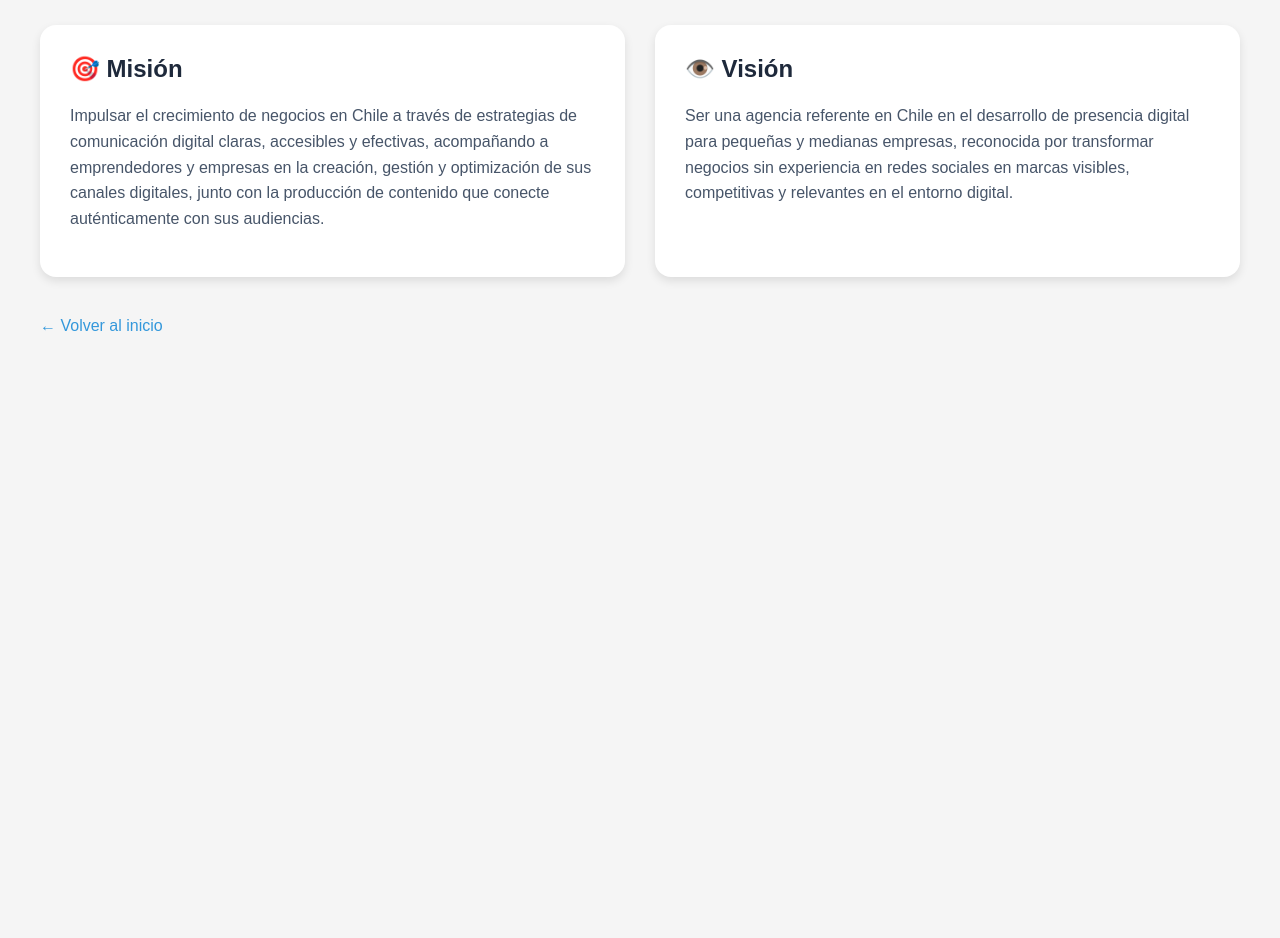
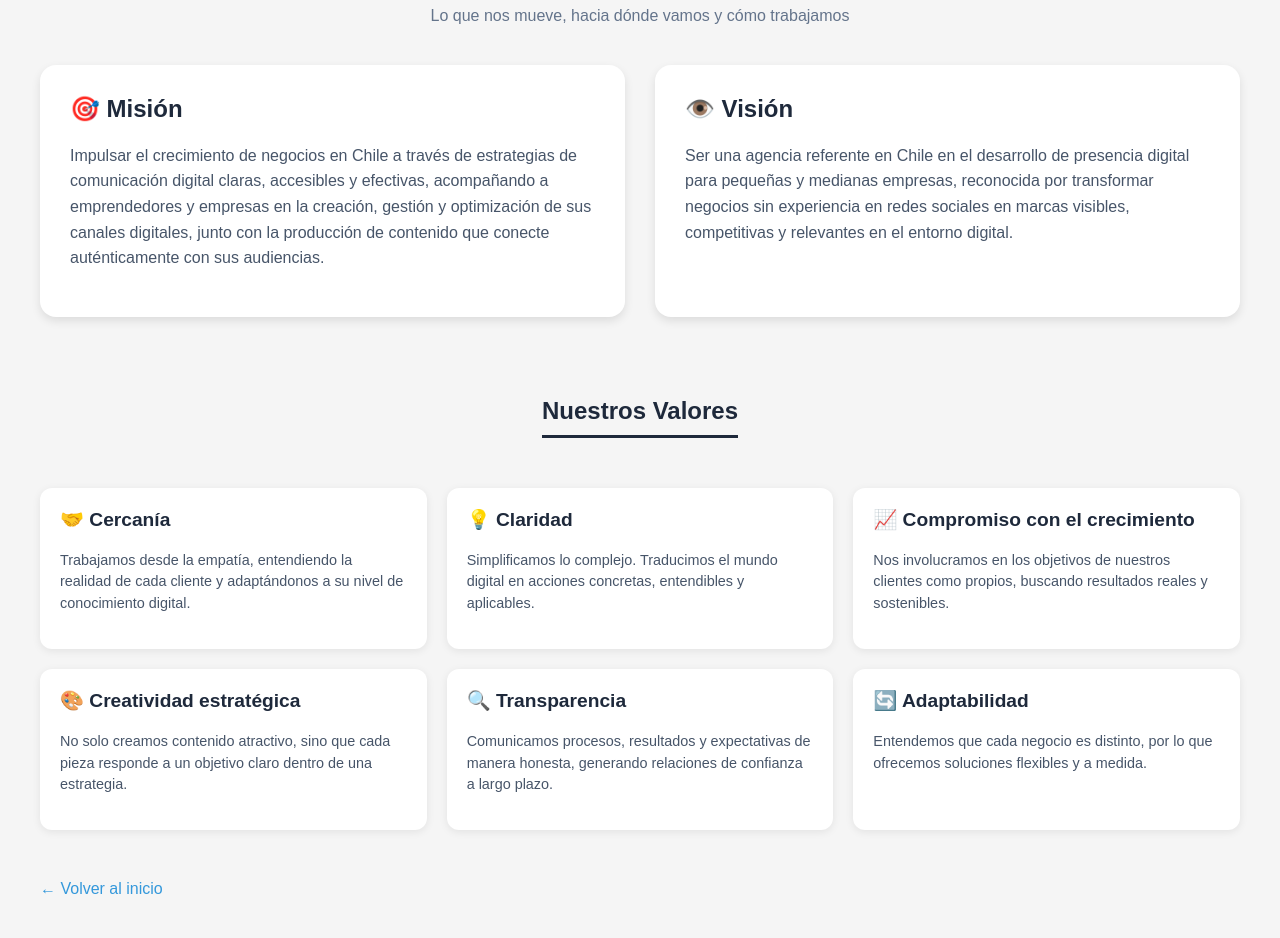
Before and after one commit to andrescepeda-sys/andrescepeda-sys.github.io, a plain HTML site: page mvv.html in a window 1280 px wide. Shown: the part 113-1051 px from the top of the page. Before the commit the page ends 800 px from the top, so only its background shows below. Drawn offline with Linux system fonts and the light colour scheme.

Commit message:
mvv.html

```diff
--- a/mvv.html
+++ b/mvv.html
@@ -2,7 +2,7 @@
 <html lang="es">
 <head>
     <meta charset="UTF-8">
-    <title>Misión y Visión | Outline</title>
+    <title>Misión, Visión y Valores | Outline</title>
     <style>
         body {
             font-family: Arial, sans-serif;
@@ -15,51 +15,132 @@
             text-align: center;
             color: #1e293b;
         }
-        .grid {
+        .subtitulo {
+            text-align: center;
+            color: #64748b;
+            margin-bottom: 40px;
+        }
+        .grid-mv {
             display: grid;
             grid-template-columns: 1fr 1fr;
             gap: 30px;
-            margin-top: 40px;
+            margin-bottom: 60px;
         }
-        .card {
+        .card-mv {
             background: white;
             padding: 30px;
             border-radius: 16px;
             box-shadow: 0 4px 10px rgba(0,0,0,0.1);
         }
-        .card h2 {
+        .card-mv h2 {
             color: #1e293b;
             margin-top: 0;
         }
-        .card p {
+        .card-mv p {
             line-height: 1.6;
             color: #475569;
         }
+        .valores-titulo {
+            text-align: center;
+            margin: 40px 0 30px;
+        }
+        .valores-titulo h2 {
+            color: #1e293b;
+            border-bottom: 3px solid #1e293b;
+            display: inline-block;
+            padding-bottom: 10px;
+        }
+        .grid-valores {
+            display: grid;
+            grid-template-columns: repeat(3, 1fr);
+            gap: 20px;
+        }
+        .card-valor {
+            background: white;
+            padding: 20px;
+            border-radius: 12px;
+            box-shadow: 0 2px 8px rgba(0,0,0,0.08);
+        }
+        .card-valor h3 {
+            color: #1e293b;
+            margin-top: 0;
+            font-size: 1.2rem;
+        }
+        .card-valor p {
+            color: #475569;
+            line-height: 1.5;
+            font-size: 0.9rem;
+        }
         .volver {
             display: inline-block;
-            margin-top: 40px;
+            margin-top: 50px;
             color: #3498db;
             text-decoration: none;
         }
-        @media (max-width: 700px) {
-            .grid {
+        @media (max-width: 800px) {
+            .grid-valores {
+                grid-template-columns: repeat(2, 1fr);
+            }
+        }
+        @media (max-width: 500px) {
+            .grid-mv {
+                grid-template-columns: 1fr;
+            }
+            .grid-valores {
                 grid-template-columns: 1fr;
             }
         }
     </style>
 </head>
 <body>
-    <h1>Misión · Visión</h1>
+    <h1>Misión · Visión · Valores</h1>
+    <div class="subtitulo">Lo que nos mueve, hacia dónde vamos y cómo trabajamos</div>
 
-    <div class="grid">
-        <div class="card">
+    <div class="grid-mv">
+        <div class="card-mv">
             <h2>🎯 Misión</h2>
             <p>Impulsar el crecimiento de negocios en Chile a través de estrategias de comunicación digital claras, accesibles y efectivas, acompañando a emprendedores y empresas en la creación, gestión y optimización de sus canales digitales, junto con la producción de contenido que conecte auténticamente con sus audiencias.</p>
         </div>
 
-        <div class="card">
+        <div class="card-mv">
             <h2>👁️ Visión</h2>
             <p>Ser una agencia referente en Chile en el desarrollo de presencia digital para pequeñas y medianas empresas, reconocida por transformar negocios sin experiencia en redes sociales en marcas visibles, competitivas y relevantes en el entorno digital.</p>
+        </div>
+    </div>
+
+    <div class="valores-titulo">
+        <h2>Nuestros Valores</h2>
+    </div>
+
+    <div class="grid-valores">
+        <div class="card-valor">
+            <h3>🤝 Cercanía</h3>
+            <p>Trabajamos desde la empatía, entendiendo la realidad de cada cliente y adaptándonos a su nivel de conocimiento digital.</p>
+        </div>
+
+        <div class="card-valor">
+            <h3>💡 Claridad</h3>
+            <p>Simplificamos lo complejo. Traducimos el mundo digital en acciones concretas, entendibles y aplicables.</p>
+        </div>
+
+        <div class="card-valor">
+            <h3>📈 Compromiso con el crecimiento</h3>
+            <p>Nos involucramos en los objetivos de nuestros clientes como propios, buscando resultados reales y sostenibles.</p>
+        </div>
+
+        <div class="card-valor">
+            <h3>🎨 Creatividad estratégica</h3>
+            <p>No solo creamos contenido atractivo, sino que cada pieza responde a un objetivo claro dentro de una estrategia.</p>
+        </div>
+
+        <div class="card-valor">
+            <h3>🔍 Transparencia</h3>
+            <p>Comunicamos procesos, resultados y expectativas de manera honesta, generando relaciones de confianza a largo plazo.</p>
+        </div>
+
+        <div class="card-valor">
+            <h3>🔄 Adaptabilidad</h3>
+            <p>Entendemos que cada negocio es distinto, por lo que ofrecemos soluciones flexibles y a medida.</p>
         </div>
     </div>
 
```
